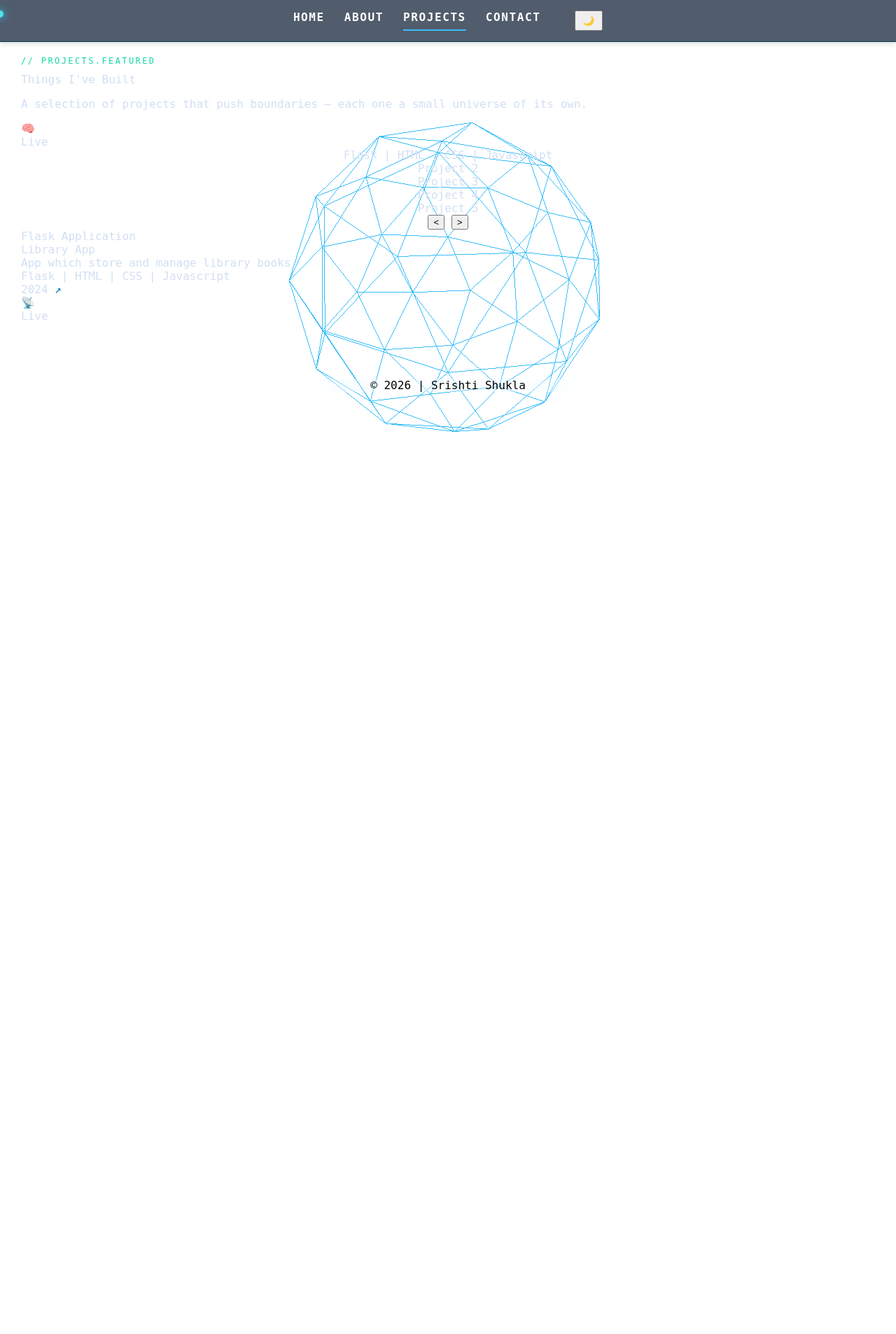
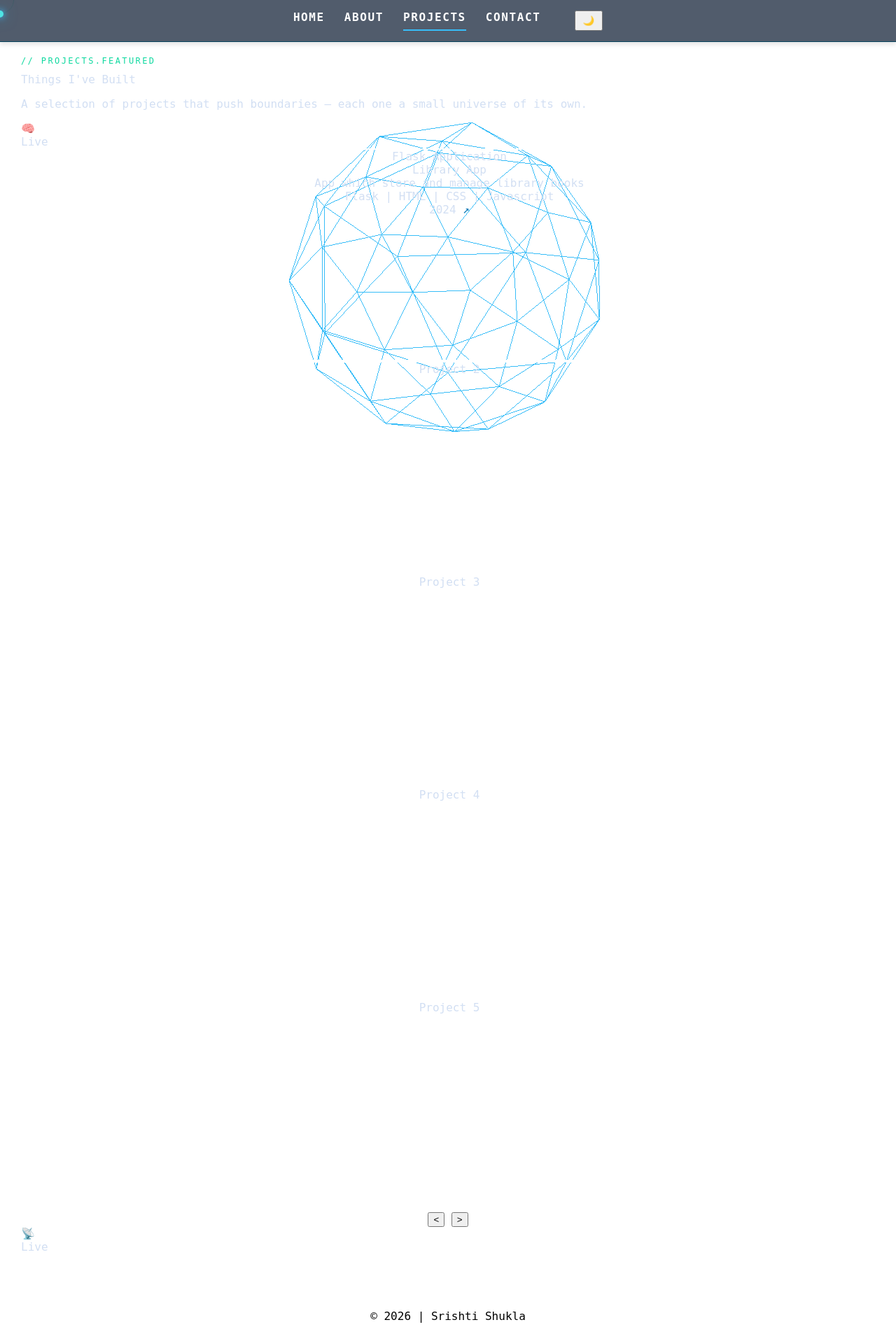
Before and after one commit to sris-14/Portfolio, a Flask app: page /projects in a window 1280 px wide. Shown: the whole page at 70% size. Before the commit the page ends 617 px from the top, so only its background shows below. Run offline with Flask 3, Linux system fonts and the light colour scheme.

Commit message:
modify: project card structure framing

```diff
--- a/static/style.css
+++ b/static/style.css
@@ -267,3 +267,9 @@ ul.skills-list{
     text-align: center;
     margin: 0 auto;
 }
+
+.slide{
+    border:2px solid white;
+    width: 100%;
+    height: 300px;
+}
--- a/templates/projects.html
+++ b/templates/projects.html
@@ -34,16 +34,28 @@ Projects - Srishti Portfolio
         <div class="slider-container">
           <div class="slides" id="slides">
             <div class="slide">
-              <div class="card-tech">
+              <div class="proj-info">
 
-                <span class="tech-tag">Flask | </span>
+                <div class="card-category">Flask Application</div>
+                <div class="card-title">Library App</div>
+                <div class="card-desc">App which store and manage library books</div>
 
-                <span class="tech-tag">HTML | </span>
+                <div class="proj-tech">
 
-                <span class="tech-tag">CSS | </span>
+                  <span class="tech-tag">Flask | </span>
 
-                <span class="tech-tag">Javascript</span>
+                  <span class="tech-tag">HTML | </span>
 
+                  <span class="tech-tag">CSS | </span>
+
+                  <span class="tech-tag">Javascript</span>
+
+                </div>
+                <div class="card-footer">
+                  <span class="card-year">2024</span>
+                  <!-- Link to the project — project.link from app.py -->
+                  <a href="#" class="card-arrow" target="_blank" rel="noopener">↗</a>
+                </div>
               </div>
             </div>
             <div class="slide">Project 2</div>
@@ -58,28 +70,11 @@ Projects - Srishti Portfolio
 
         <div class="dott" id="dott"></div>
 
-        <div class="card-category">Flask Application</div>
-        <div class="card-title">Library App</div>
-        <div class="card-desc">App which store and manage library books</div>
+
 
         <!-- Tech stack tags -->
-        <div class="card-tech">
 
-          <span class="tech-tag">Flask | </span>
 
-          <span class="tech-tag">HTML | </span>
-
-          <span class="tech-tag">CSS | </span>
-
-          <span class="tech-tag">Javascript</span>
-
-        </div>
-
-        <div class="card-footer">
-          <span class="card-year">2024</span>
-          <!-- Link to the project — project.link from app.py -->
-          <a href="#" class="card-arrow" target="_blank" rel="noopener">↗</a>
-        </div>
       </div>
 
       <div class="project-card reveal"
```
